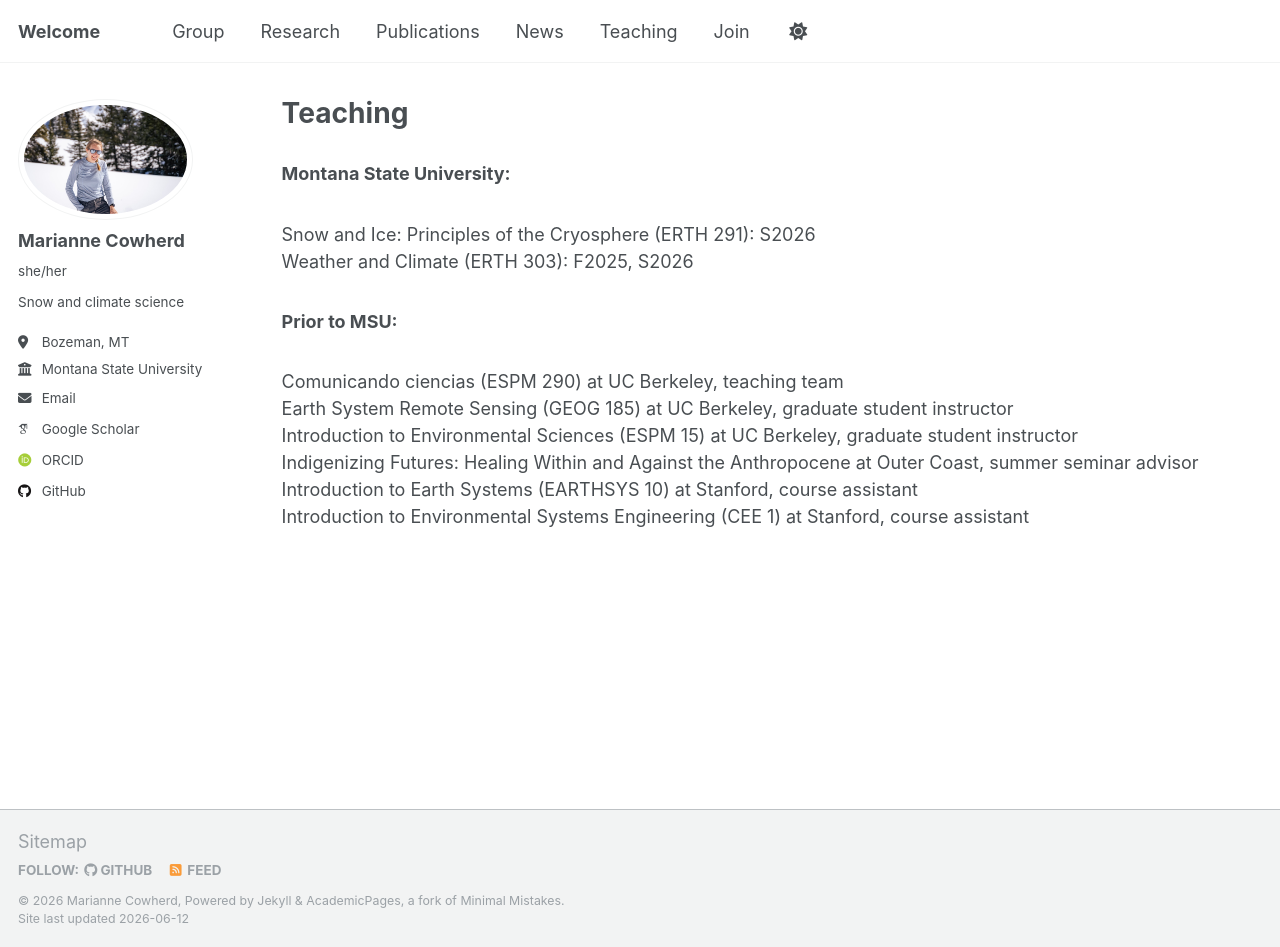
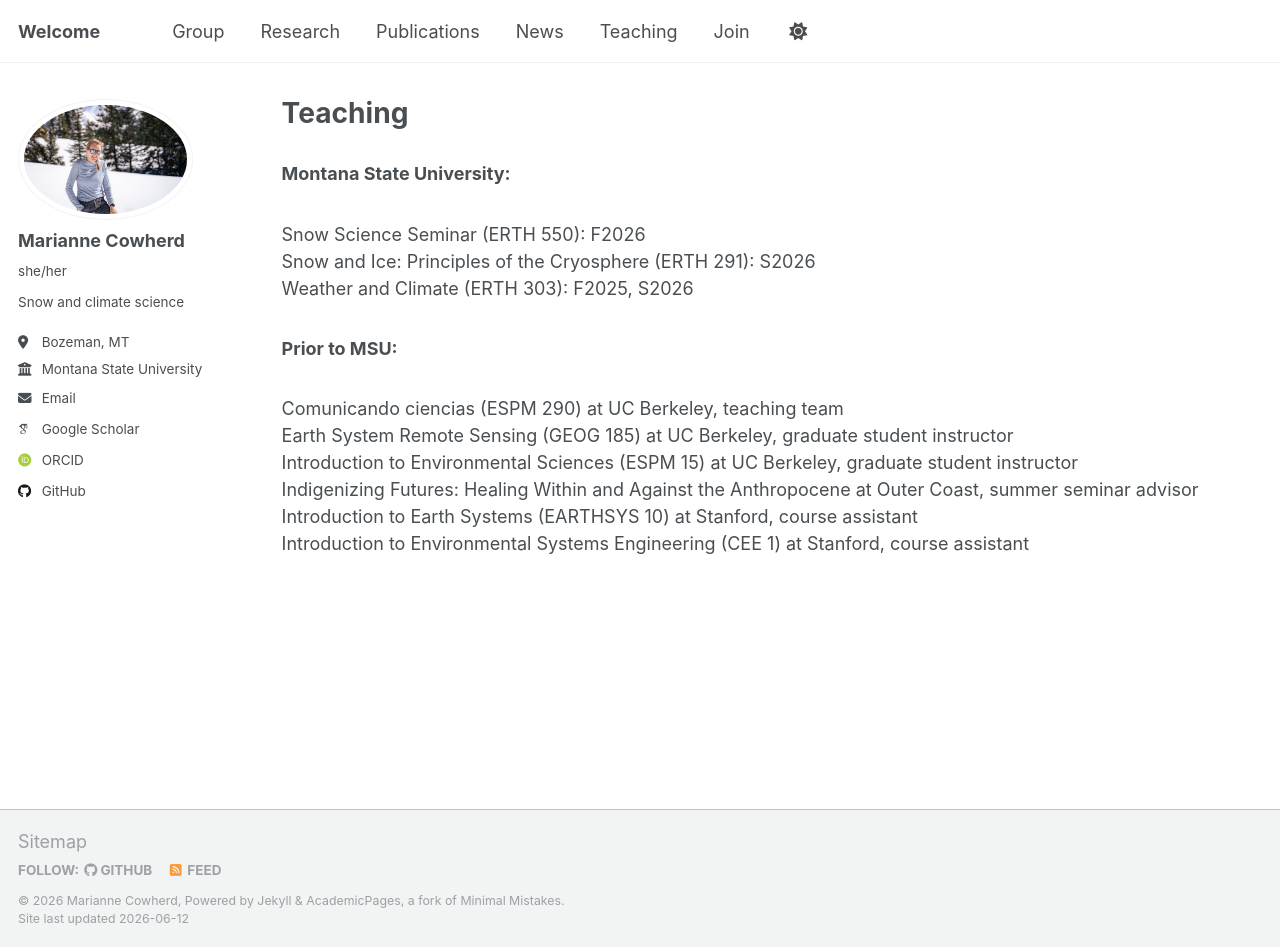
Before and after one commit to mariannecowherd/mariannecowherd.github.io, a Jekyll site: the page built from _pages/teaching.html, in a window 1280 px wide and 947 px high. Built offline with Jekyll 4.4.1, drawn with Linux system fonts in a browser that asks for light colours; some web fonts are replaced; a script that is not in the unit is left out.

Commit message:
Update teaching.html

```diff
--- a/_pages/teaching.html
+++ b/_pages/teaching.html
@@ -5,6 +5,7 @@ permalink: /teaching/
 author_profile: true
 ---
 <h3>Montana State University: </h3><br>
+Snow Science Seminar (ERTH 550): F2026<br>
 Snow and Ice: Principles of the Cryosphere (ERTH 291): S2026<br>
 Weather and Climate (ERTH 303): F2025, S2026<br>
 
```
